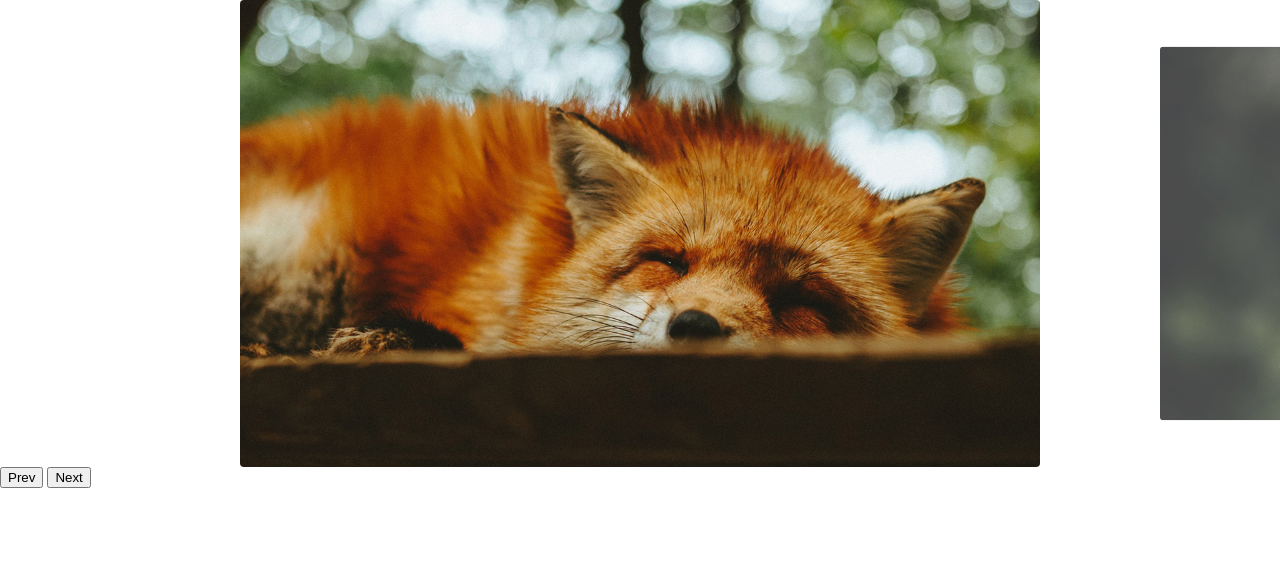
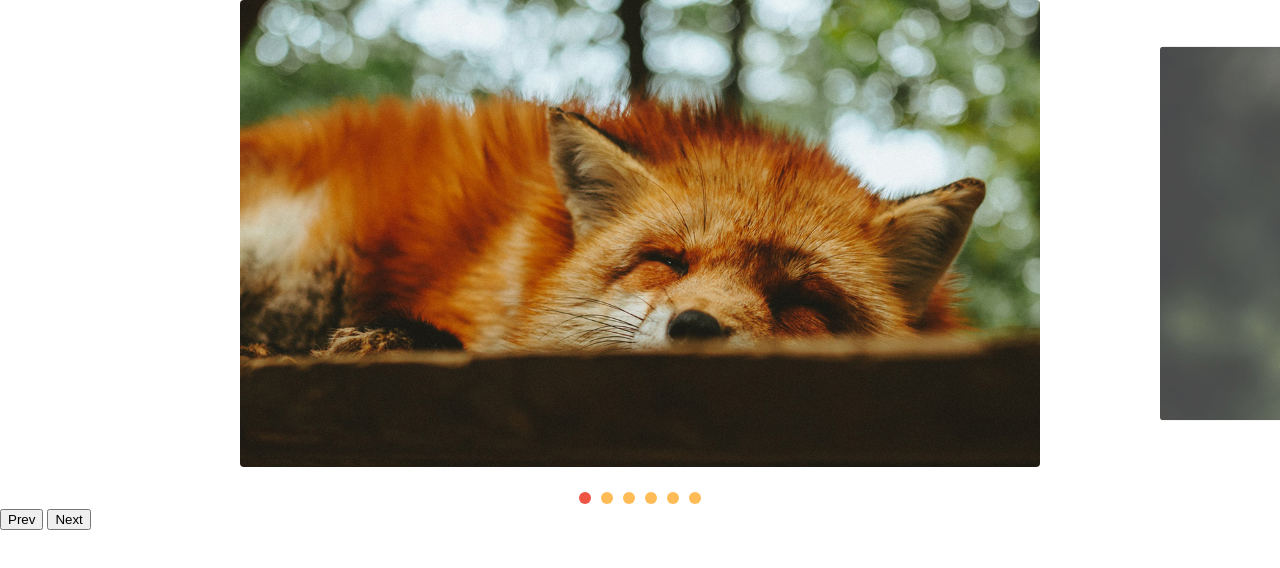
Before and after one commit to hiago08/slide, a plain HTML site: page index.html in a window 1280 px wide. Drawn offline with Linux system fonts and the light colour scheme.

Commit message:
added pagination

```diff
--- a/css/style.css
+++ b/css/style.css
@@ -46,3 +46,25 @@ img {
   opacity: 1;
   transform: scale(1);
 }
+
+[data-control='slide'] {
+  display: flex;
+  justify-content: center;
+  margin-top: 20px;
+}
+
+[data-control='slide'] li a {
+  display: block;
+  width: 12px;
+  height: 12px;
+  background: #fb5;
+  border-radius: 50%;
+  overflow: hidden;
+  text-indent: -999px;
+  margin: 5px;
+}
+
+[data-control='slide'] li.active a,
+[data-control='slide'] li.active a:hover {
+  background: #e54;
+}
--- a/js/script.js
+++ b/js/script.js
@@ -3,3 +3,5 @@ import { SlideNav } from './slide.js';
 const slide = new SlideNav('.slide', '.slide-wrapper');
 slide.init();
 slide.addArrow('.prev', '.next');
+
+slide.addControl();
--- a/js/slide.js
+++ b/js/slide.js
@@ -10,6 +10,7 @@ export class Slide {
       movement: 0,
     };
     this.activeClass = 'active';
+    this.changeEvent = new Event('changeEvent');
   }
 
   transition(active) {
@@ -99,6 +100,7 @@ export class Slide {
     this.slideIndexNav(index);
     this.dist.finalPosition = activeSlide.position;
     this.changeActiveClass();
+    this.wrapper.dispatchEvent(this.changeEvent);
   }
 
   changeActiveClass() {
@@ -146,6 +148,10 @@ export class Slide {
 }
 
 export class SlideNav extends Slide {
+  constructor(slide, wrapper) {
+    super(slide, wrapper);
+    this.bindControlEvents();
+  }
   addArrow(prev, next) {
     this.prevElement = document.querySelector(prev);
     this.nextElement = document.querySelector(next);
@@ -156,4 +162,39 @@ export class SlideNav extends Slide {
     this.prevElement.addEventListener('click', this.activePrevSlide);
     this.nextElement.addEventListener('click', this.activeNextSlide);
   }
+
+  createControl() {
+    const control = document.createElement('ul');
+    control.dataset.control = 'slide';
+    this.slideArray.forEach((item, index) => {
+      control.innerHTML += `<li><a href="#slide${index + 1}">${index + 1}</a></li>`;
+    });
+    this.wrapper.appendChild(control);
+    return control;
+  }
+
+  eventControl(item, index) {
+    item.addEventListener('click', (event) => {
+      event.preventDefault();
+      this.changeSlide(index);
+    });
+    this.wrapper.addEventListener('changeEvent', this.activeControlItem);
+  }
+
+  activeControlItem() {
+    this.controlArray.forEach((item) => item.classList.remove(this.activeClass));
+    this.controlArray[this.index.active].classList.add(this.activeClass);
+  }
+
+  addControl(customControl) {
+    this.control = customControl ? document.querySelector(customControl) : this.createControl();
+    this.controlArray = [...this.control.children];
+    this.activeControlItem();
+    this.controlArray.forEach(this.eventControl);
+  }
+
+  bindControlEvents() {
+    this.eventControl = this.eventControl.bind(this);
+    this.activeControlItem = this.activeControlItem.bind(this);
+  }
 }
```
